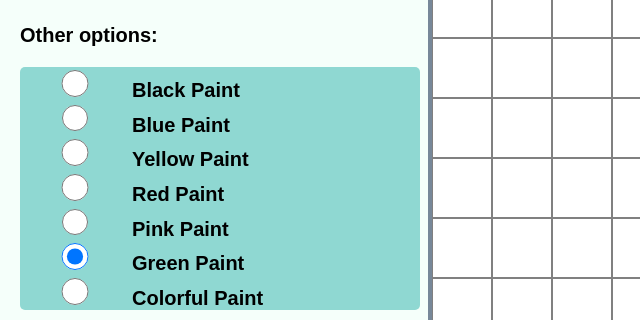
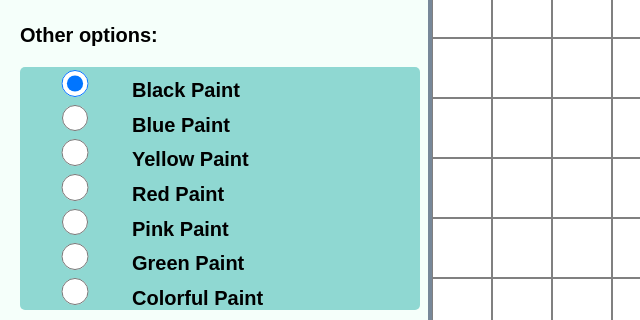
Before and after one commit to tomokos2/PixelSketch, a plain HTML site: page index.html in a window 1280 px wide. Shown: the part 444-764 px from the top of the page, 0-640 px from the left. Drawn offline with Linux system fonts and the light colour scheme.

Commit message:
Changed default to black

```diff
--- a/index.html
+++ b/index.html
@@ -43,19 +43,19 @@
                     <input class="radio" type="radio" id="radioBlack" name="color" value="black" checked>
                     <label class="text" for="radioBlack">Black Paint</label><br>
 
-                    <input class="radio" type="radio" id="radioBlue" name="color" value="blue" checked>
+                    <input class="radio" type="radio" id="radioBlue" name="color" value="blue">
                     <label class="text" for="radioBlue">Blue Paint</label><br>
 
-                    <input class="radio" type="radio" id="radioYellow" name="color" value="yellow" checked>
+                    <input class="radio" type="radio" id="radioYellow" name="color" value="yellow">
                     <label class="text" for="radioYellow">Yellow Paint</label><br>
 
-                    <input class="radio" type="radio" id="radioRed" name="color" value="red" checked>
+                    <input class="radio" type="radio" id="radioRed" name="color" value="red">
                     <label class="text" for="radioRed">Red Paint</label><br>
 
-                    <input class="radio" type="radio" id="radioPink" name="color" value="pink" checked>
+                    <input class="radio" type="radio" id="radioPink" name="color" value="pink">
                     <label class="text" for="radioPink">Pink Paint</label><br>
 
-                    <input class="radio" type="radio" id="radioGreen" name="color" value="green" checked>
+                    <input class="radio" type="radio" id="radioGreen" name="color" value="green">
                     <label class="text" for="radioGreen">Green Paint</label><br>
 
                     <input class="radio" type="radio" id="radioColorful" name="color" value="color">
```
